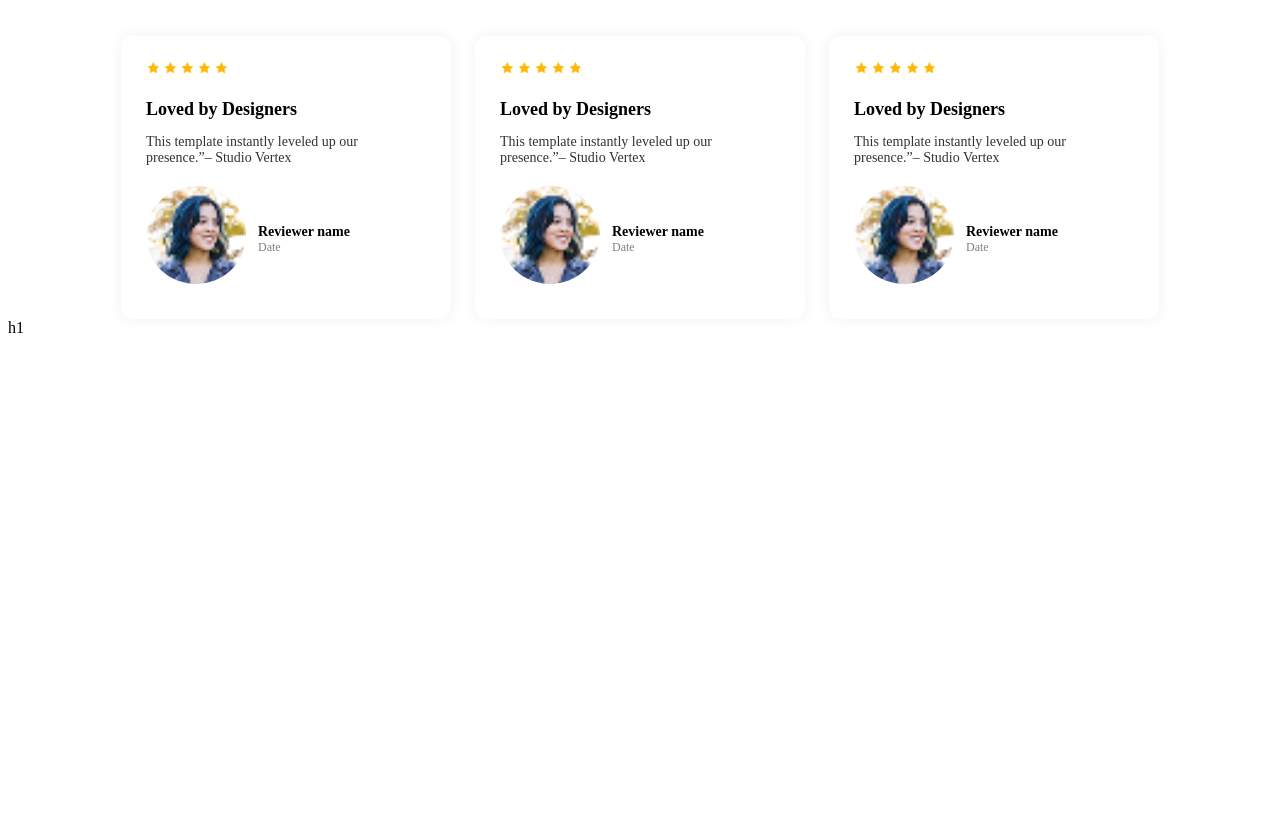
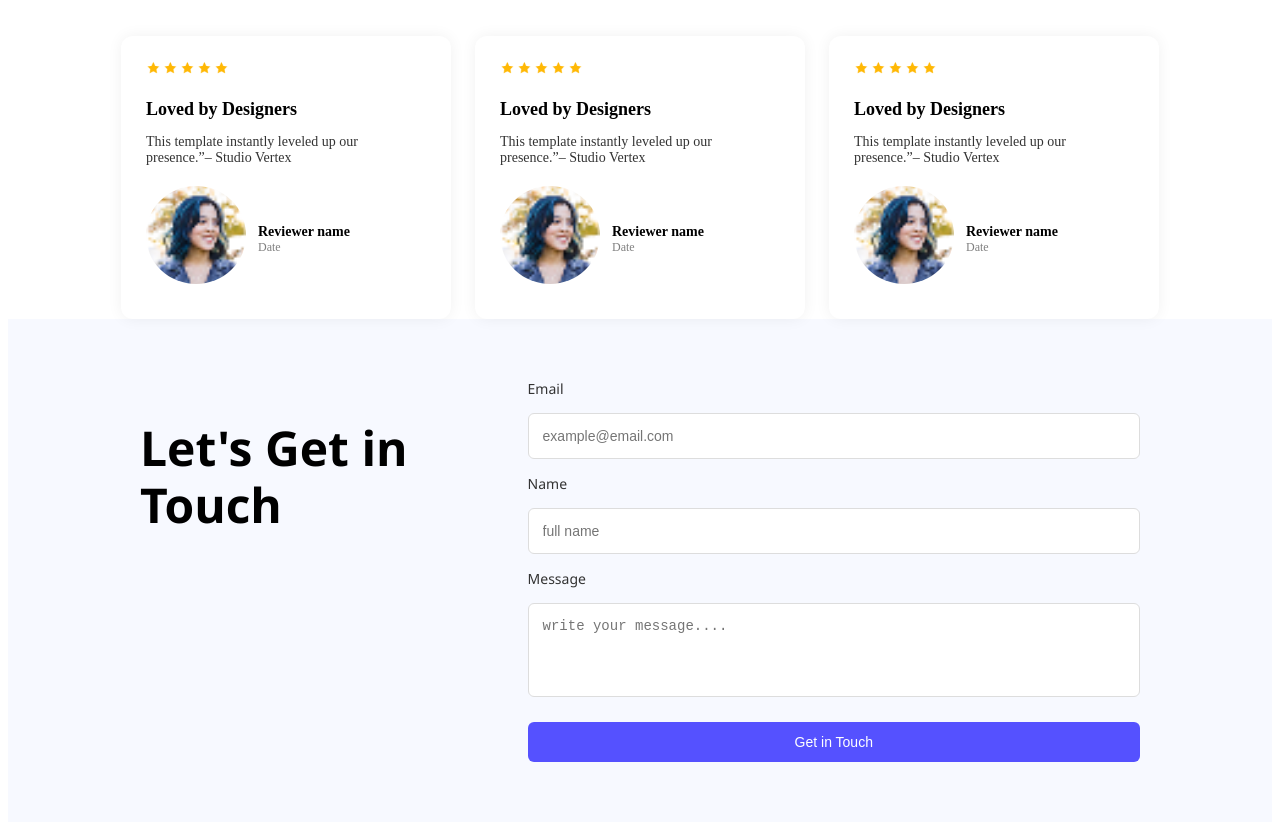
Before and after one commit to ashrafulsaad/assaingment-1, a plain HTML site: page index.html in a window 1280 px wide. Shown: the part 2057-2882 px from the top of the page. Before the commit the page ends 2402 px from the top, so only its background shows below. Drawn offline with Linux system fonts and the light colour scheme.

Commit message:
form section has been added

```diff
--- a/index.css
+++ b/index.css
@@ -172,3 +172,64 @@ nav{
     font-size: 12px;
     color: gray;
 }
+/* contatct section */
+.contact-section {
+  background-color: #f7f9ff;
+  padding: 60px 20px;
+  font-family: 'Segoe UI', Tahoma, Geneva, Verdana, sans-serif;
+}
+
+.contact-container {
+  max-width: 1000px;
+  margin: auto;
+  display: flex;
+  justify-content: space-between;
+  align-items: flex-start;
+  gap: 120px;
+  flex-wrap: wrap;
+}
+
+.contact-title h1 {
+  font-size: 3rem;
+  font-weight: 700;
+  color: #000000;
+  margin-top: 200;
+  line-height: 1.2;
+}
+
+.contact-form {
+  flex: 1;
+  min-width: 300px;
+  display: flex;
+  flex-direction: column;
+  gap: 15px;
+  padding-right: 0%;
+}
+
+.contact-form label {
+  font-size: 14px;
+  color: #333;
+  font-weight: 500;
+}
+
+.contact-form input,
+.contact-form textarea {
+  padding: 14px;
+  border: 1px solid #ddd;
+  border-radius: 6px;
+  font-size: 14px;
+  outline: none;
+  resize: none;
+}
+
+.contact-form button {
+  background-color: #5551ff;
+  color: white;
+  border: none;
+  padding: 12px 16px;
+  font-size: 14px;
+  font-weight: 500;
+  border-radius: 6px;
+  cursor: pointer;
+  margin-top: 10px;
+}
--- a/index.html
+++ b/index.html
@@ -84,9 +84,26 @@
         </div>
     </div>
 </section>
-<section class="touch">
-    h1
+<!-- Contact Section Part of the Project -->
+<section class="contact-section">
+  <div class="contact-container">
+    <div class="contact-title">
+      <h1>Let's Get in <br> Touch</h1>
+    </div>
+    <form class="contact-form">
+      <label>Email</label>
+      <input type="email" placeholder="example@email.com" required />
+
+      <label>Name</label>
+      <input type="text" placeholder="full name" required />
+
+      <label>Message</label>
+      <textarea rows="4" placeholder="write your message...."></textarea>
+
+      <button type="submit">Get in Touch</button>
+    </form>
+  </div>
 </section>
-    </main>
+</main>
 </body>
 </html>
```
